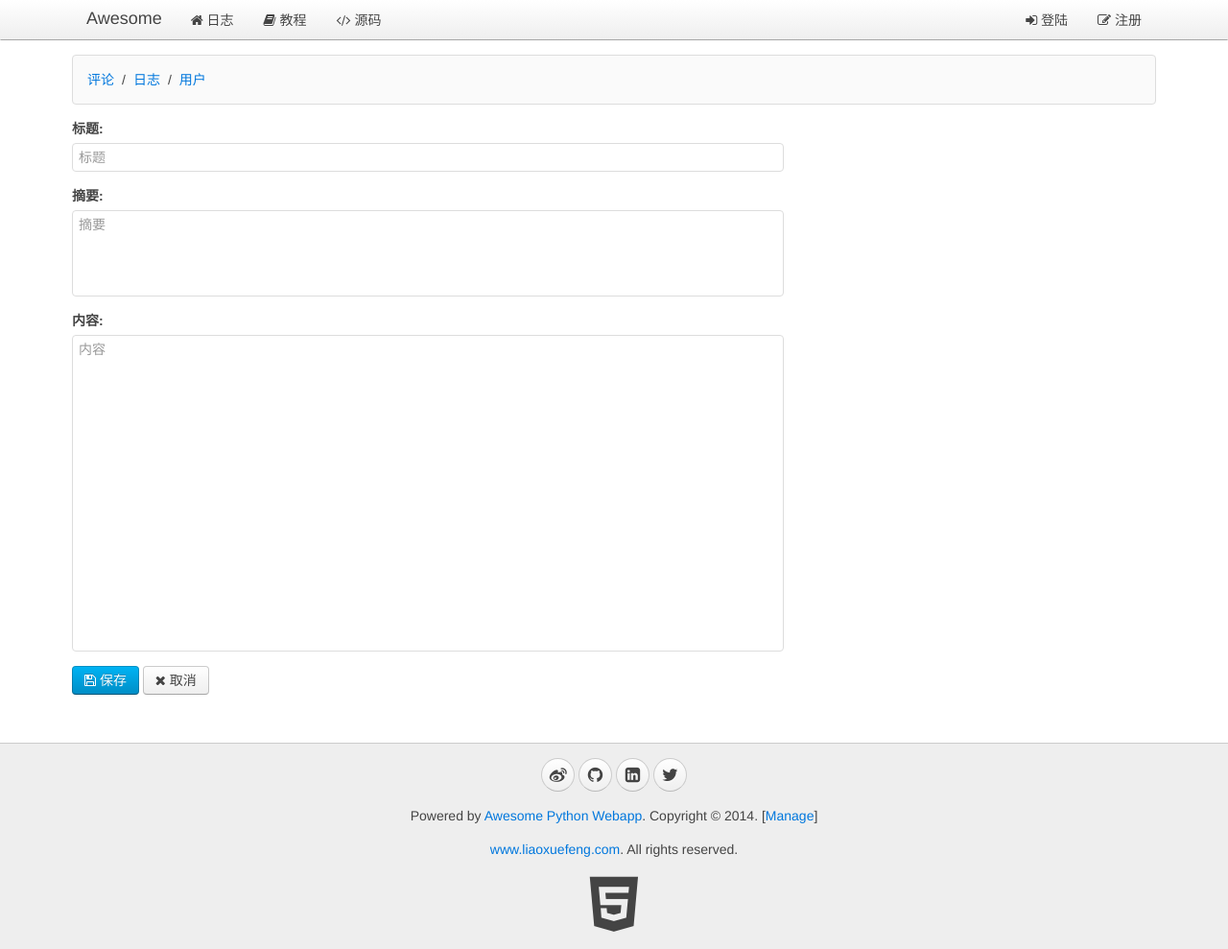
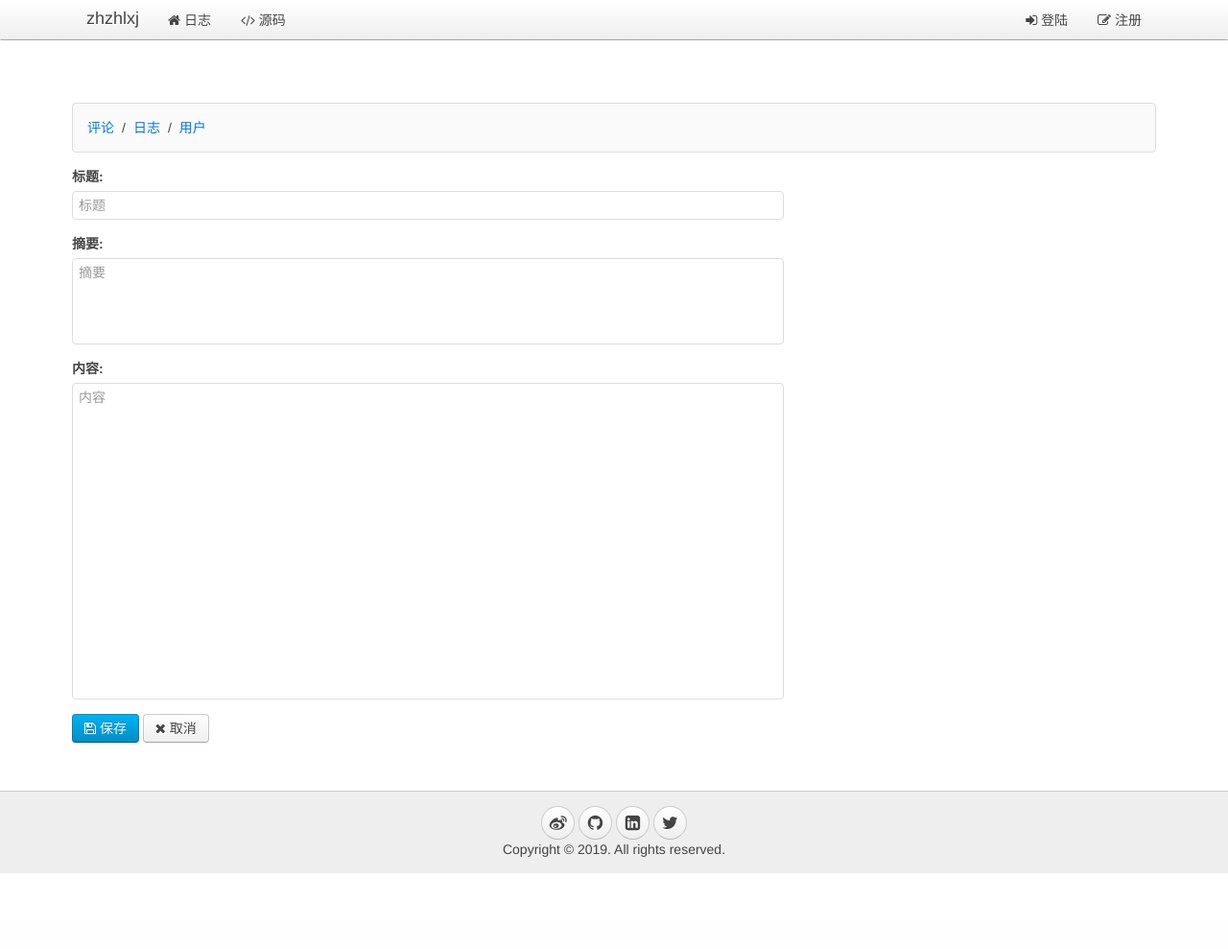
Before and after one commit to zhzhlit/myblog, a Python web app: template www/templates/manage_blog_edit.html in a window 1280 px wide. Shown: the whole page at 96% size. After the commit the page ends 910 px from the top, so only its background shows below. Run offline with Jinja, Linux system fonts and the light colour scheme; the template is opened without the code that fills it, so the values that code supplies are empty.

Commit message:
调整页面样式

```diff
--- a/www/templates/__base__.html
+++ b/www/templates/__base__.html
@@ -20,7 +20,7 @@
 <head>
     <meta charset="utf-8" />
     {% block meta %}<!-- block meta  -->{% endblock %}
-    <title>{% block title %} ? {% endblock %} - Awesome Python Webapp</title>
+    <title>{% block title %} ? {% endblock %} - zhzhlxj</title>
     <link rel="stylesheet" href="/static/css/uikit.min.css">
     <link rel="stylesheet" href="/static/css/uikit.gradient.min.css">
     <link rel="stylesheet" href="/static/css/awesome.css" />
@@ -35,11 +35,10 @@
 <body>
     <nav class="uk-navbar uk-navbar-attached uk-margin-bottom">
         <div class="uk-container uk-container-center">
-            <a href="/" class="uk-navbar-brand">Awesome</a>
+            <a href="/" class="uk-navbar-brand">zhzhlxj</a>
             <ul class="uk-navbar-nav">
                 <li data-url="blogs"><a href="/"><i class="uk-icon-home"></i> 日志</a></li>
-                <li><a target="_blank" href="http://www.liaoxuefeng.com/wiki/0014316089557264a6b348958f449949df42a6d3a2e542c000"><i class="uk-icon-book"></i> 教程</a></li>
-                <li><a target="_blank" href="https://github.com/michaelliao/awesome-python3-webapp"><i class="uk-icon-code"></i> 源码</a></li>
+                <li><a target="_blank" href="https://github.com/zhzhlit/blog"><i class="uk-icon-code"></i> 源码</a></li>
             </ul>
             <div class="uk-navbar-flip">
                 <ul class="uk-navbar-nav">
@@ -62,7 +61,7 @@
     </nav>
 
     <div class="uk-container uk-container-center">
-        <div class="uk-grid">
+        <div class="uk-grid uk-margin-large-top uk-margin-large-bottom">
             <!-- content -->
             {% block content %}
             {% endblock %}
@@ -70,21 +69,21 @@
         </div>
     </div>
 
-    <div class="uk-margin-large-top" style="background-color:#eee; border-top:1px solid #ccc;">
+    <div class="uk-margin-large-bottom" style="background-color:#eee; border-top:1px solid #ccc;">
         <div class="uk-container uk-container-center uk-text-center">
             <div class="uk-panel uk-margin-top uk-margin-bottom">
                 <p>
-                    <a target="_blank" href="http://weibo.com/liaoxuefeng" class="uk-icon-button uk-icon-weibo"></a>
-                    <a target="_blank" href="https://github.com/michaelliao" class="uk-icon-button uk-icon-github"></a>
-                    <a target="_blank" href="http://www.linkedin.com/in/liaoxuefeng" class="uk-icon-button uk-icon-linkedin-square"></a>
-                    <a target="_blank" href="https://twitter.com/liaoxuefeng" class="uk-icon-button uk-icon-twitter"></a>
+                    <a target="_blank" href="" class="uk-icon-button uk-icon-weibo"></a>
+                    <a target="_blank" href="https://github.com/zhzhlxhh" class="uk-icon-button uk-icon-github"></a>
+                    <a target="_blank" href="" class="uk-icon-button uk-icon-linkedin-square"></a>
+                    <a target="_blank" href="" class="uk-icon-button uk-icon-twitter"></a>
                 </p>
-                <p>Powered by <a href="http://awesome.liaoxuefeng.com">Awesome Python Webapp</a>. Copyright &copy; 2014. [<a href="/manage/" target="_blank">Manage</a>]</p>
-                <p><a href="http://www.liaoxuefeng.com/" target="_blank">www.liaoxuefeng.com</a>. All rights reserved.</p>
-                <a target="_blank" href="http://www.w3.org/TR/html5/"><i class="uk-icon-html5" style="font-size:64px; color: #444;"></i></a>
+                Copyright &copy; 2019.
+                All rights reserved.
             </div>
 
         </div>
     </div>
+
 </body>
 </html>
```
Also changed, not shown: www/templates/blogs.html (+3 -5 lines), 1 other file.
